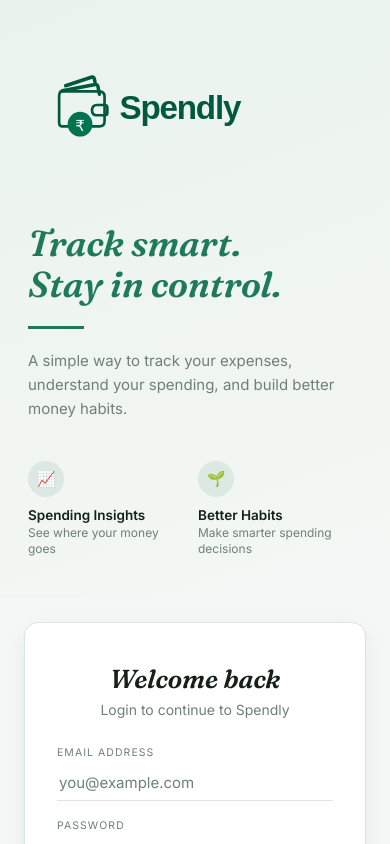
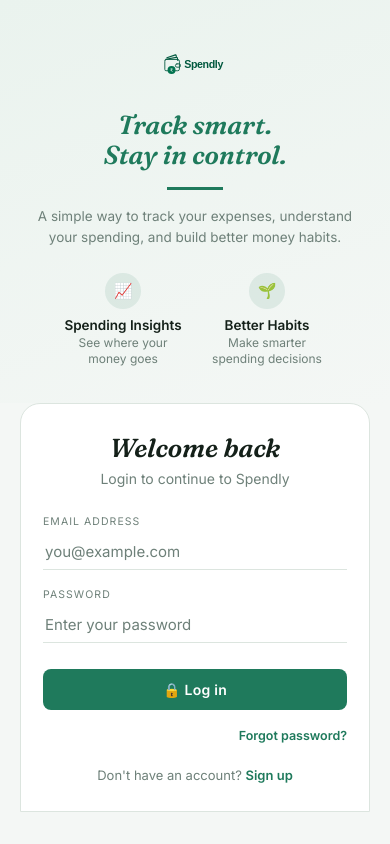
Before and after one commit to vaishnaviThakare/expense-tracker, a React app in the folder frontend/: page /login in a window 390 px wide. Shown: the top 844 px of the page. Built offline with nearby package versions, Linux system fonts and the light colour scheme; no server answers; the HTML template or start-up script is replaced by a standard one.

Commit message:
Mobile redesign

```diff
--- a/frontend/src/index.css
+++ b/frontend/src/index.css
@@ -854,3 +854,51 @@ a { color: inherit; }
     color: #fff;
   }
 }
+@media (max-width: 720px) {
+  .auth-split-inner { flex-direction: column; }
+
+  .auth-brand-panel {
+    padding: 32px 24px 20px;
+    text-align: center;
+    align-items: center;
+  }
+  .brand-logo-row { margin-bottom: 20px; justify-content: center; }
+  .brand-logo-img { height: 44px; }
+
+  .brand-headline { font-size: 26px; text-align: center; }
+  .brand-rule { margin: 12px auto; }
+  .brand-sub {
+    font-size: 13.5px;
+    max-width: 320px;
+    margin: 0 auto 20px;
+    text-align: center;
+  }
+
+  .brand-features {
+    gap: 24px;
+    justify-content: center;
+    margin-bottom: 4px;
+  }
+  .brand-feature { text-align: center; max-width: 120px; }
+  .brand-feature-icon { margin: 0 auto 8px; }
+
+  .auth-form-panel {
+    padding: 16px 20px 32px;
+    background: var(--bg);
+  }
+  .auth-card {
+    max-width: 100%;
+    padding: 28px 22px;
+    box-shadow: none;
+    border-top: 1px solid var(--line);
+    border-radius: 20px 20px 0 0;
+    margin-top: -16px;
+  }
+  .wordmark { font-size: 22px; }
+}
+
+@media (max-width: 380px) {
+  .brand-headline { font-size: 23px; }
+  .brand-features { gap: 16px; }
+  .brand-feature { max-width: 100px; }
+}
```
